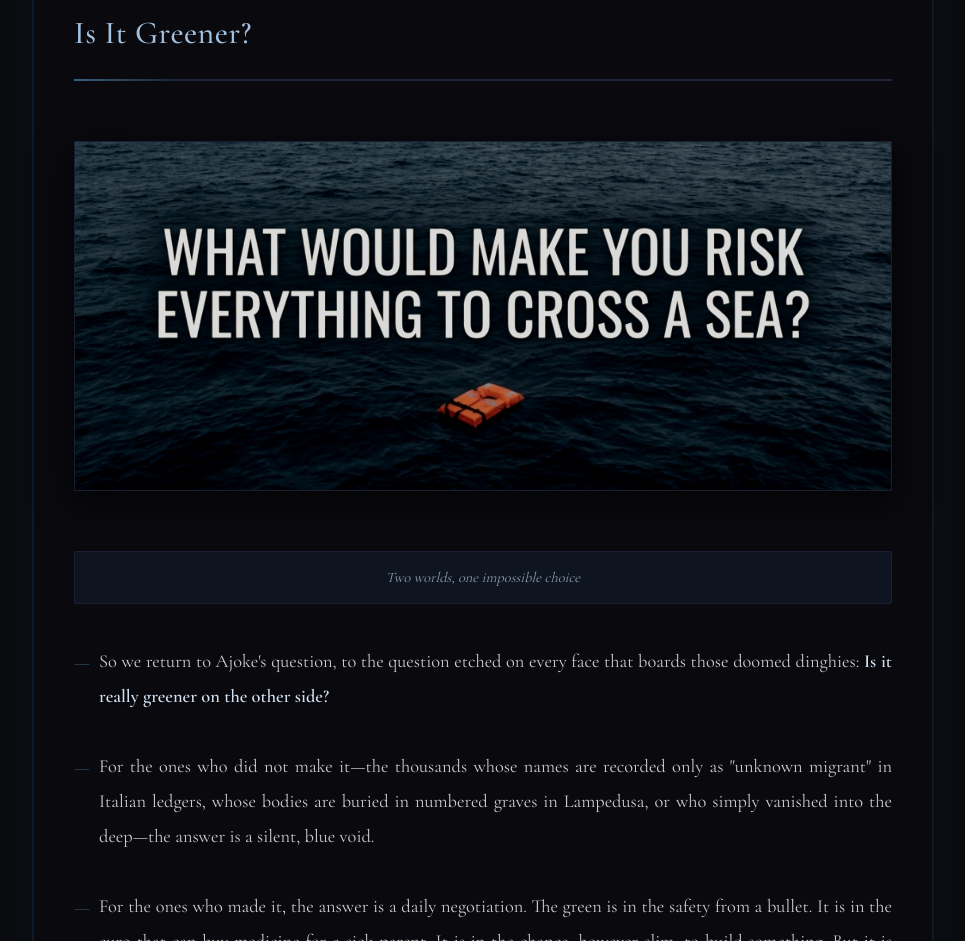
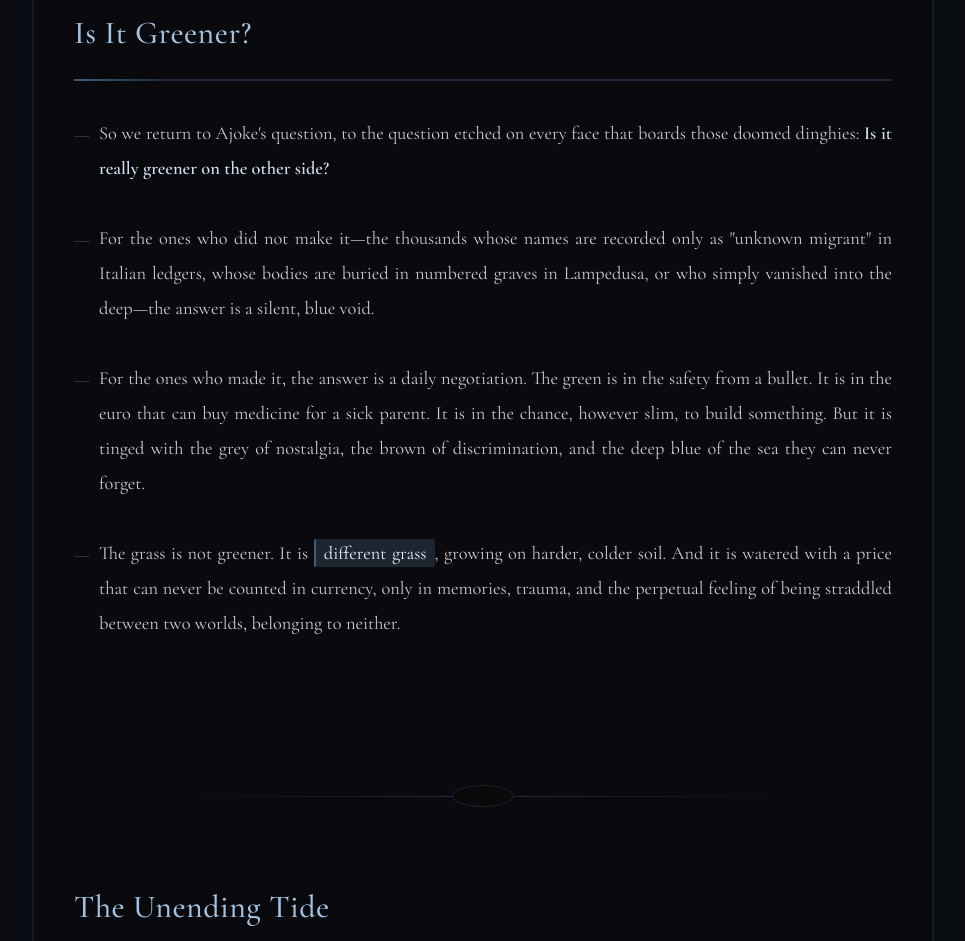
Before and after one commit to Ngozi-uzor/The-Only-Hope, a plain HTML site: page index.html in a window 1280 px wide. Shown: the part 9259-10200 px from the top of the page, without its empty margins (157-1122 px from the left). Drawn offline with nearby package versions, Linux system fonts and the light colour scheme.

Commit message:
Update index.html

```diff
--- a/index.html
+++ b/index.html
@@ -915,22 +915,6 @@
 
         <h2 class="fade-in">Is It Greener?</h2>
 
-        <div class="section-image fade-in">
-            <!-- Question image - USING YOUR PNG FILE -->
-            <img src="12a.png" alt="The eternal question - two worlds, one impossible choice"
-                 loading="lazy"
-                 id="image-8">
-
-            <!-- Fallback -->
-            <div id="question-fallback" class="image-fallback" style="background: linear-gradient(45deg,#1a2a2a,#2a3a3a); display: none;">
-                <div class="fallback-text">
-                    <span class="fallback-title">THE ETERNAL QUESTION</span>
-                    <span class="fallback-subtitle">Two worlds, one impossible choice</span>
-                </div>
-            </div>
-            <div class="image-loading">Loading image...</div>
-        </div>
-        <div class="image-caption fade-in">Two worlds, one impossible choice</div>
 
         <div class="content">
             <p>So we return to Ajoke's question, to the question etched on every face that boards those doomed dinghies: <strong>Is it really greener on the other side?</strong></p>
```
